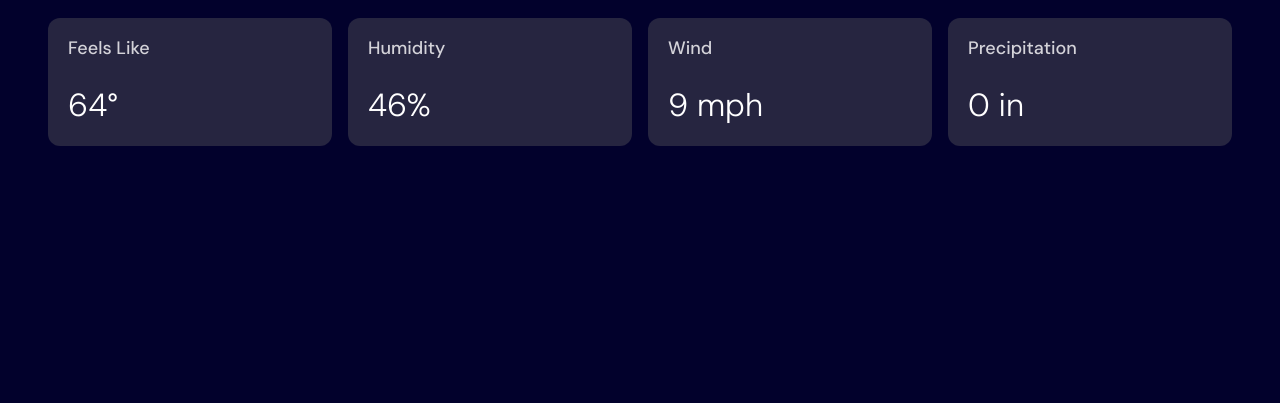
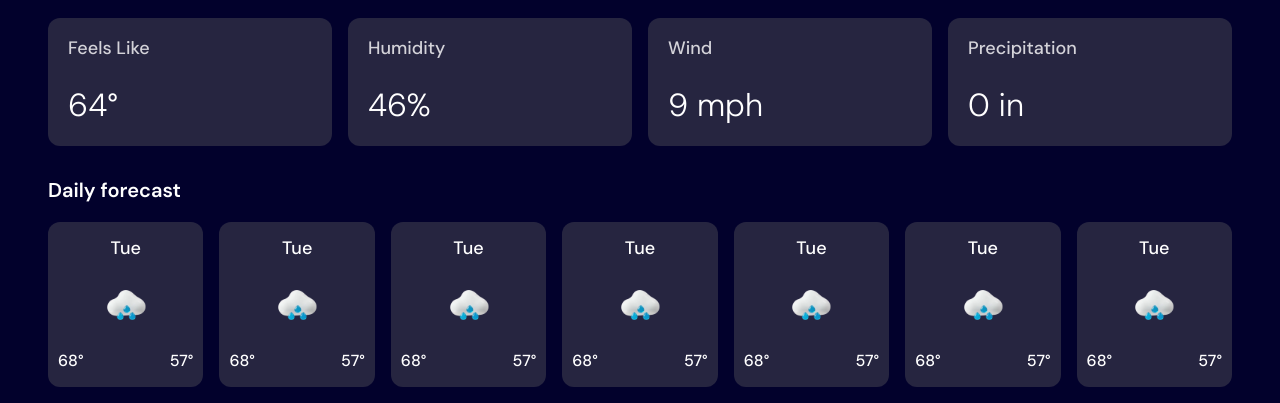
Before and after one commit to N0t-Eb1/weather-app, a website built with webpack: page src/index.html in a window 1280 px wide. Shown: the part 656-1059 px from the top of the page. Before the commit the page ends 818 px from the top, so only its background shows below. Built offline with nearby package versions, Linux system fonts and the light colour scheme.

Commit message:
Create daily forecaasts section

```diff
--- a/src/css/style.css
+++ b/src/css/style.css
@@ -283,7 +283,7 @@ body {
     margin-top: 1.25rem;
     display: grid;
     gap: 1rem;
-    grid-template-columns: repeat(auto-fit, minmax(min(9.375rem, 100%), 1fr));
+    grid-template-columns: repeat(auto-fit, minmax(min(9rem, 100%), 1fr));
 }
 
 .weather-stat {
@@ -303,3 +303,43 @@ body {
 .weather-stat__number {
     font: var(--text-preset-3);
 }
+
+.section-header {
+    font: var(--text-preset-5);
+}
+
+.daily-forecasts-header {
+    margin-top: 2rem;
+}
+
+.daily-forecasts-grid {
+    margin-top: 1.25rem;
+    display: grid;
+    grid-template-columns: repeat(auto-fit, minmax(min(5.563rem, 100%), 1fr));
+    gap: 1rem;
+}
+
+.daily-forecast {
+    padding: 1rem 0.625rem;
+    display: flex;
+    flex-direction: column;
+    gap: 1rem;
+    align-items: center;
+    background-color: var(--neutral-800);
+    border-radius: 12px;
+}
+
+.daily-forecast__weekday {
+    font: var(--text-preset-6);
+}
+
+.daily-forecast__weather-icon {
+    width: 3.75rem;
+}
+
+.daily-forecast__temps {
+    display: flex;
+    width: 100%;
+    justify-content: space-between;
+    font: var(--text-preset-7);
+}
--- a/src/index.html
+++ b/src/index.html
@@ -175,6 +175,95 @@
                             <span class="weather-stat__number">0 in</span>
                         </div>
                     </div>
+                    <h2 class="section-header daily-forecasts-header">
+                        Daily forecast
+                    </h2>
+                    <div class="daily-forecasts-grid">
+                        <div class="daily-forecast">
+                            <span class="daily-forecast__weekday">Tue</span>
+                            <img
+                                class="daily-forecast__weather-icon"
+                                src="./assets/icon-rain.webp"
+                                alt="weather condition icon"
+                            />
+                            <div class="daily-forecast__temps">
+                                <span class="daily-forecast__max">68°</span>
+                                <span class="daily-forecast__min">57°</span>
+                            </div>
+                        </div>
+                        <div class="daily-forecast">
+                            <span class="daily-forecast__weekday">Tue</span>
+                            <img
+                                class="daily-forecast__weather-icon"
+                                src="./assets/icon-rain.webp"
+                                alt="weather condition icon"
+                            />
+                            <div class="daily-forecast__temps">
+                                <span class="daily-forecast__max">68°</span>
+                                <span class="daily-forecast__min">57°</span>
+                            </div>
+                        </div>
+                        <div class="daily-forecast">
+                            <span class="daily-forecast__weekday">Tue</span>
+                            <img
+                                class="daily-forecast__weather-icon"
+                                src="./assets/icon-rain.webp"
+                                alt="weather condition icon"
+                            />
+                            <div class="daily-forecast__temps">
+                                <span class="daily-forecast__max">68°</span>
+                                <span class="daily-forecast__min">57°</span>
+                            </div>
+                        </div>
+                        <div class="daily-forecast">
+                            <span class="daily-forecast__weekday">Tue</span>
+                            <img
+                                class="daily-forecast__weather-icon"
+                                src="./assets/icon-rain.webp"
+                                alt="weather condition icon"
+                            />
+                            <div class="daily-forecast__temps">
+                                <span class="daily-forecast__max">68°</span>
+                                <span class="daily-forecast__min">57°</span>
+                            </div>
+                        </div>
+                        <div class="daily-forecast">
+                            <span class="daily-forecast__weekday">Tue</span>
+                            <img
+                                class="daily-forecast__weather-icon"
+                                src="./assets/icon-rain.webp"
+                                alt="weather condition icon"
+                            />
+                            <div class="daily-forecast__temps">
+                                <span class="daily-forecast__max">68°</span>
+                                <span class="daily-forecast__min">57°</span>
+                            </div>
+                        </div>
+                        <div class="daily-forecast">
+                            <span class="daily-forecast__weekday">Tue</span>
+                            <img
+                                class="daily-forecast__weather-icon"
+                                src="./assets/icon-rain.webp"
+                                alt="weather condition icon"
+                            />
+                            <div class="daily-forecast__temps">
+                                <span class="daily-forecast__max">68°</span>
+                                <span class="daily-forecast__min">57°</span>
+                            </div>
+                        </div>
+                        <div class="daily-forecast">
+                            <span class="daily-forecast__weekday">Tue</span>
+                            <img
+                                class="daily-forecast__weather-icon"
+                                src="./assets/icon-rain.webp"
+                                alt="weather condition icon"
+                            />
+                            <div class="daily-forecast__temps">
+                                <span class="daily-forecast__max">68°</span>
+                                <span class="daily-forecast__min">57°</span>
+                            </div>
+                        </div>
+                    </div>
                 </div>
             </div>
         </main>
```
